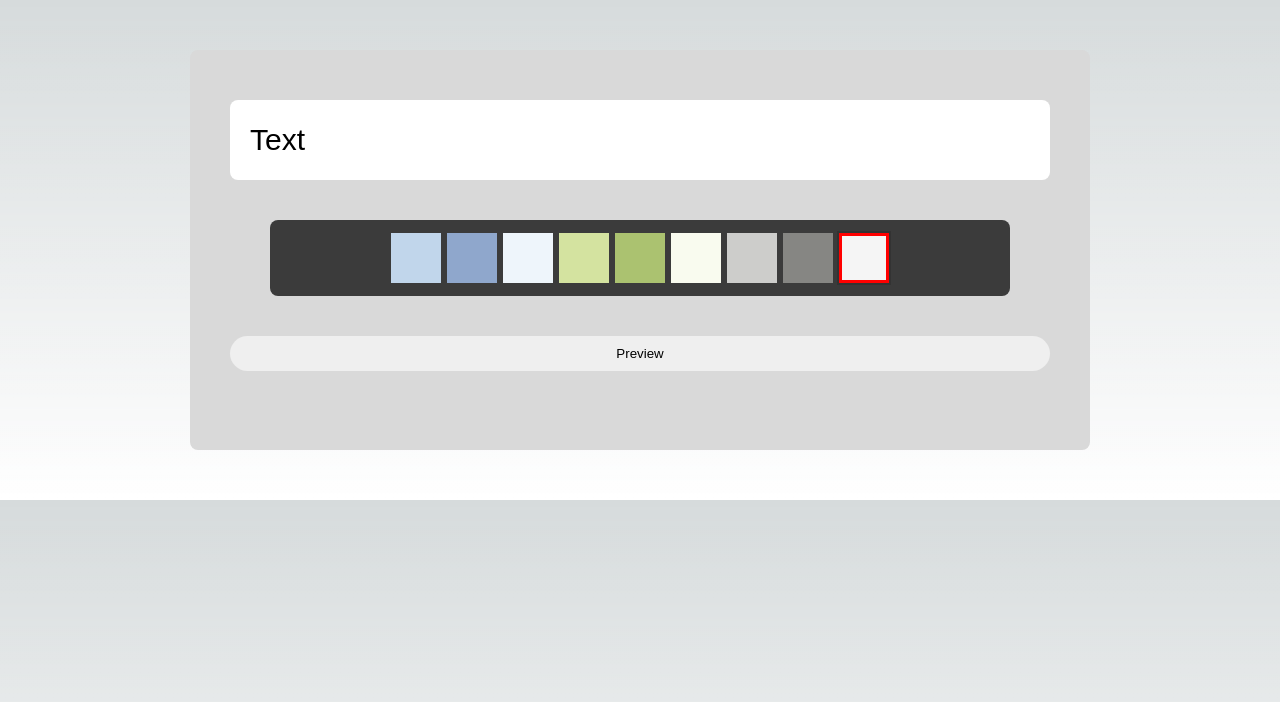
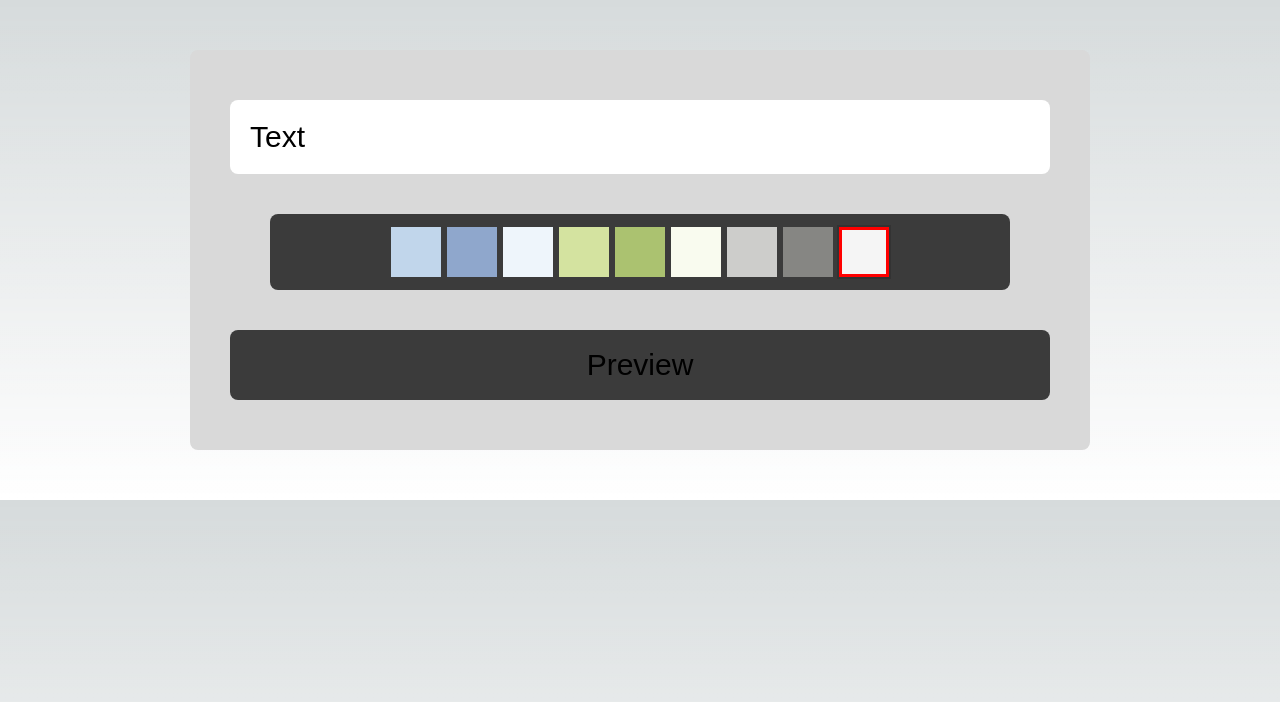
Before and after one commit to guilhermetamega/vercelOG, a Next.js app in the folder og-project/: page / in a window 1280 px wide. Shown: the top 702 px of the page. Built offline with nearby package versions, Linux system fonts and the light colour scheme.

Commit message:
Color viewer WIP v1

```diff
--- a/og-project/components/ButtonSubmit.tsx
+++ b/og-project/components/ButtonSubmit.tsx
@@ -2,8 +2,15 @@ import styled from "styled-components";
 
 const ButtonSubmit = styled.button`
   padding: 10px;
-  border-radius: 2rem;
+  border-radius: 0.5rem;
   border-style: none;
+  height: 80px;
+  font-size: 30px;
+  background-color: #3b3b3b;
+  :hover {
+    cursor: pointer;
+    background-color: #252525;
+  }
 `;
 
 export default ButtonSubmit;
--- a/og-project/components/ColorRadio.tsx
+++ b/og-project/components/ColorRadio.tsx
@@ -10,9 +10,12 @@ const ColorRadio = styled.input`
   border: none;
   margin: 3px;
 
-  &:checked {
+  :checked {
     outline: 2px solid #333;
     border: 3px solid red;
+  }
+  :hover {
+    cursor: pointer;
   }
 `;
 
--- a/og-project/components/Form.tsx
+++ b/og-project/components/Form.tsx
@@ -4,7 +4,6 @@ const Form = styled.form`
   margin: 50px;
   display: flex;
   flex-direction: column;
-
   background-color: #d9d9d9;
   width: 900px;
   height: 400px;
--- a/og-project/pages/index.tsx
+++ b/og-project/pages/index.tsx
@@ -22,8 +22,8 @@ const themes = [
 export default function Home() {
   const [text, setText] = useState("Text");
   const [imageUri, setImageUri] = useState("");
-  const [color, setColor] = useState("#000000");
-  const [backgroundColor, setBackgroundColor] = useState("#ffffff");
+  const [color, setColor] = useState(themes[4][1]);
+  const [backgroundColor, setBackgroundColor] = useState(themes[4][2]);
   const [checked, setChecked] = useState("#F5F5F5");
 
   const handleSubmit = (e: React.SyntheticEvent) => {
@@ -37,7 +37,7 @@ export default function Home() {
     setImageUri(url);
   };
 
-  function handleClick(selectedColor: string) {
+  function handleChange(selectedColor: string) {
     themes.map(([_, color, bgColor]) => {
       if (selectedColor === bgColor) {
         setColor(color);
@@ -62,7 +62,7 @@ export default function Home() {
             <ColorRadio
               type="radio"
               checked={checked === bgColor}
-              onChange={() => handleClick(bgColor)}
+              onChange={() => handleChange(bgColor)}
               color={bgColor}
               key={bgColor}
             />
```
Also changed, not shown: og-project/components/ColorViewer.tsx (added, +21 -0 lines).
